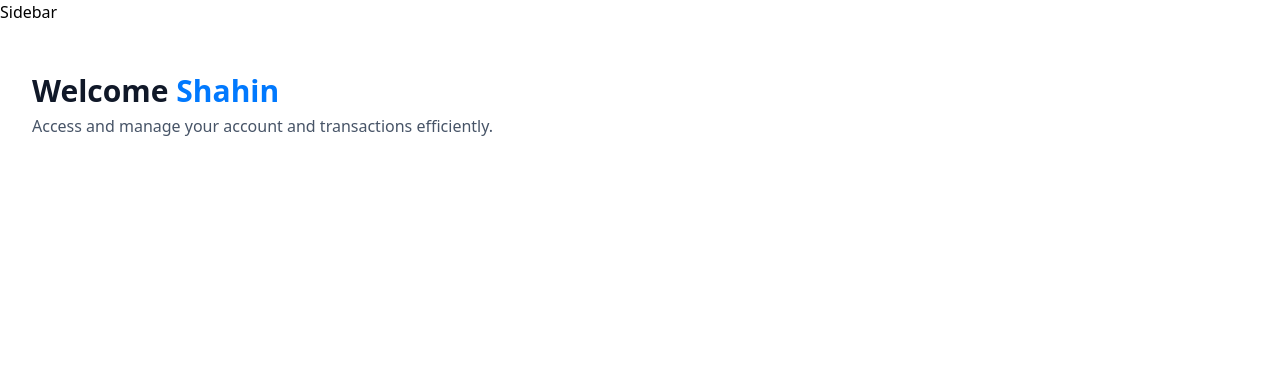
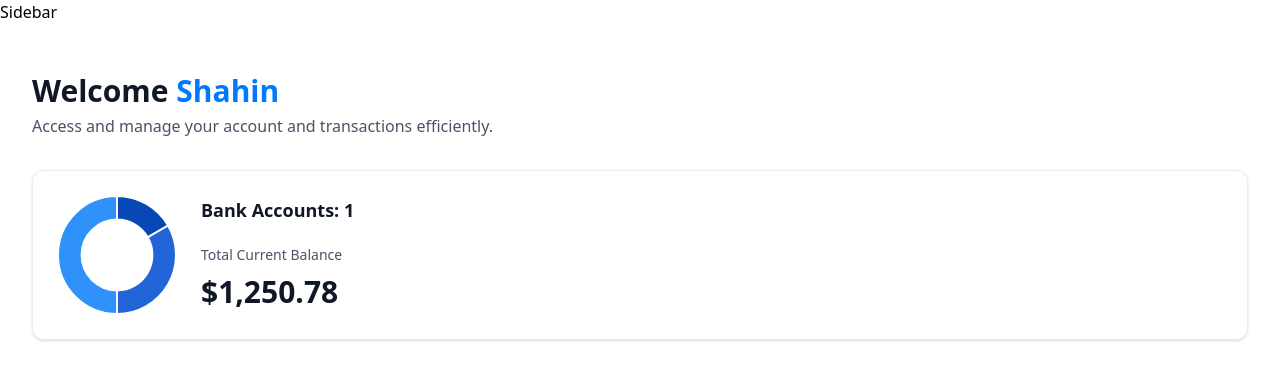
Before and after one commit to ShahinurAlamBhuiyan/Bank-Horizon, a Next.js app: page / in a window 1280 px wide. Shown: the top 380 px of the page. Built offline with nearby package versions, Linux system fonts and the light colour scheme.

Commit message:
implement transaction with chartjs

```diff
--- a/app/(root)/page.tsx
+++ b/app/(root)/page.tsx
@@ -1,4 +1,5 @@
 import HeaderBox from '@/components/HeaderBox'
+import TotalBalanceBox from '@/components/TotalBalanceBox'
 import React from 'react'
 
 const Home = () => {
@@ -13,6 +14,12 @@
             user={loggedIn?.firstName || 'Guest'}
             subtext="Access and manage your account and transactions efficiently."
           />
+
+          <TotalBalanceBox
+            accounts={[]}
+            totalBanks={1}
+            totalCurrentBalance={1250.78}
+          />
         </header>
       </div>
     </section>
--- /dev/null
+++ b/components/AnimatedCounter.tsx
@@ -0,0 +1,17 @@
+import React from 'react'
+import CountUp from 'react-countup'
+
+const AnimatedCounter = ({ amount }: { amount: number }) => {
+    return (
+        <div className='w-full'>
+            <CountUp
+                duration={2}
+                decimals={2}
+                decimal='.'
+                prefix='$'
+                end={amount} />
+        </div>
+    )
+}
+
+export default AnimatedCounter
--- /dev/null
+++ b/components/DoughnutChart.tsx
@@ -0,0 +1,31 @@
+'use client'
+import React from 'react'
+import { Doughnut } from 'react-chartjs-2'
+import { Chart as ChartJS, ArcElement, Tooltip, Legend } from 'chart.js'
+
+ChartJS.register(ArcElement, Tooltip, Legend)
+
+const DoughnutChart = ({ accounts }: DoughnutChartProps) => {
+    const data = {
+        datasets: [
+            {
+                label: 'Banks',
+                data: [1250, 2500, 3750],
+                backgroundColor: ['#0747b6', '#2265d8', '#2f91fa']
+            }
+        ],
+        labels: ['Bank 1', 'Bank 2', 'Bank 3']
+    }
+    return (
+        <Doughnut data={data} options={{
+            cutout: '60%',
+            plugins: {
+                legend: {
+                    display: false
+                }
+            }
+        }} />
+    )
+}
+
+export default DoughnutChart
--- /dev/null
+++ b/components/TotalBalanceBox.tsx
@@ -0,0 +1,33 @@
+'use client'
+import { formatAmount } from '@/lib/utils'
+import React from 'react'
+import CountUp from 'react-countup'
+import AnimatedCounter from './AnimatedCounter'
+import DoughnutChart from './DoughnutChart'
+
+const TotalBalanceBox = ({ accounts = [], totalBanks, totalCurrentBalance }: TotlaBalanceBoxProps) => {
+    return (
+        <section className='total-balance'>
+            <div className='total-balance-chart'>
+                <DoughnutChart accounts={accounts} />
+            </div>
+
+            <div className='flex flex-col gap-6'>
+                <h2 className='header-2'>
+                    Bank Accounts: {totalBanks}
+                </h2>
+                <div className='flex flex-col gap-2'>
+                    <p className='total-balance-label'>
+                        Total Current Balance
+                    </p>
+
+                    <div className='total-balance-amount flex-center gap-2'>
+                        <AnimatedCounter amount={totalCurrentBalance} />
+                    </div>
+                </div>
+            </div>
+        </section>
+    )
+}
+
+export default TotalBalanceBox
--- a/package.json
+++ b/package.json
@@ -10,11 +10,15 @@
   },
   "dependencies": {
     "@radix-ui/react-slot": "^1.0.2",
+    "chart.js": "^4.4.3",
     "class-variance-authority": "^0.7.0",
     "clsx": "^2.1.1",
     "lucide-react": "^0.379.0",
     "next": "14.2.3",
+    "query-string": "^9.0.0",
     "react": "^18",
+    "react-chartjs-2": "^5.2.0",
+    "react-countup": "^6.5.3",
     "react-dom": "^18",
     "tailwind-merge": "^2.3.0",
     "tailwindcss-animate": "^1.0.7"
```
Also changed, not shown: 1 other file (tests, documents, lock files or other folders).
